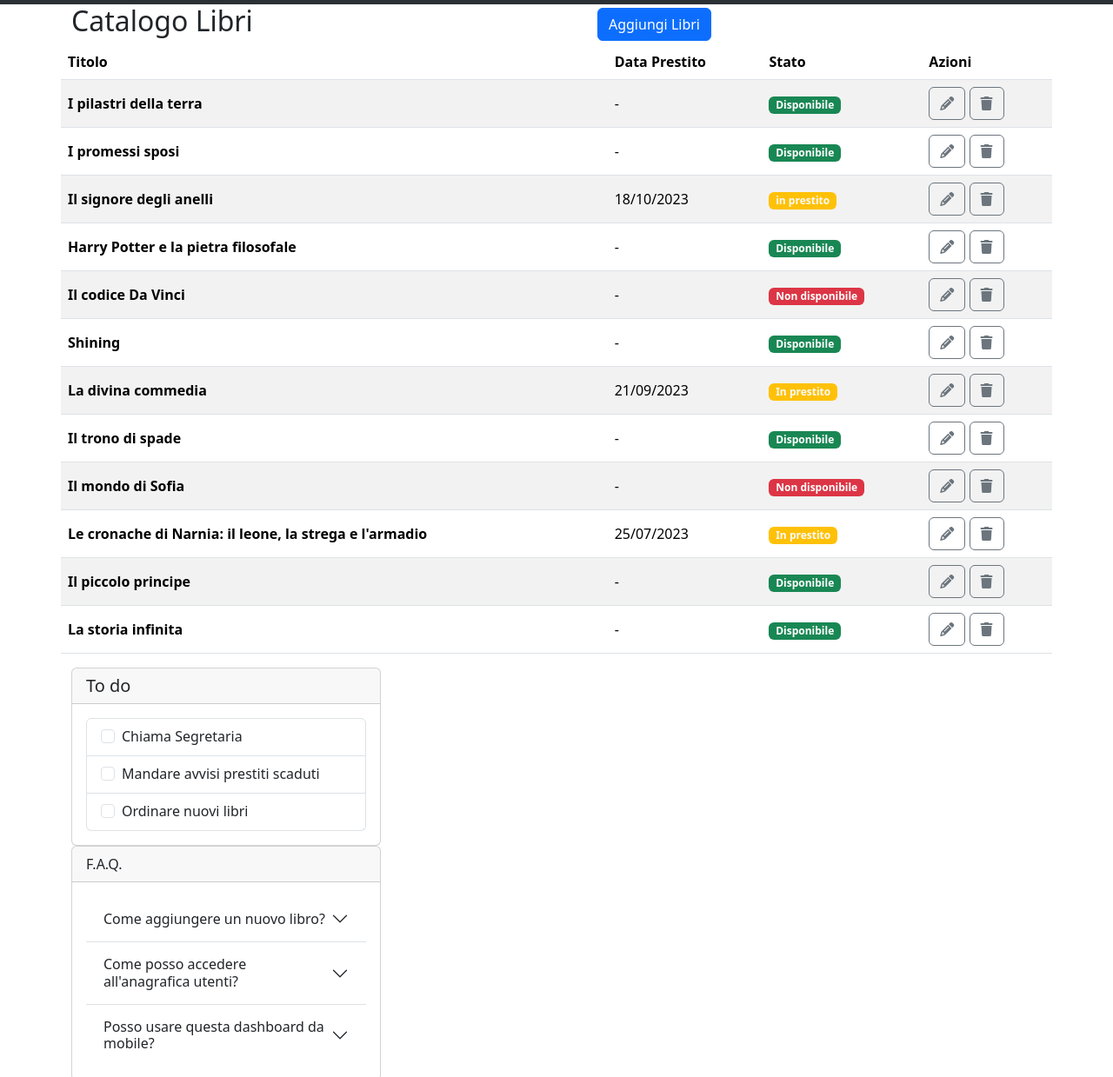
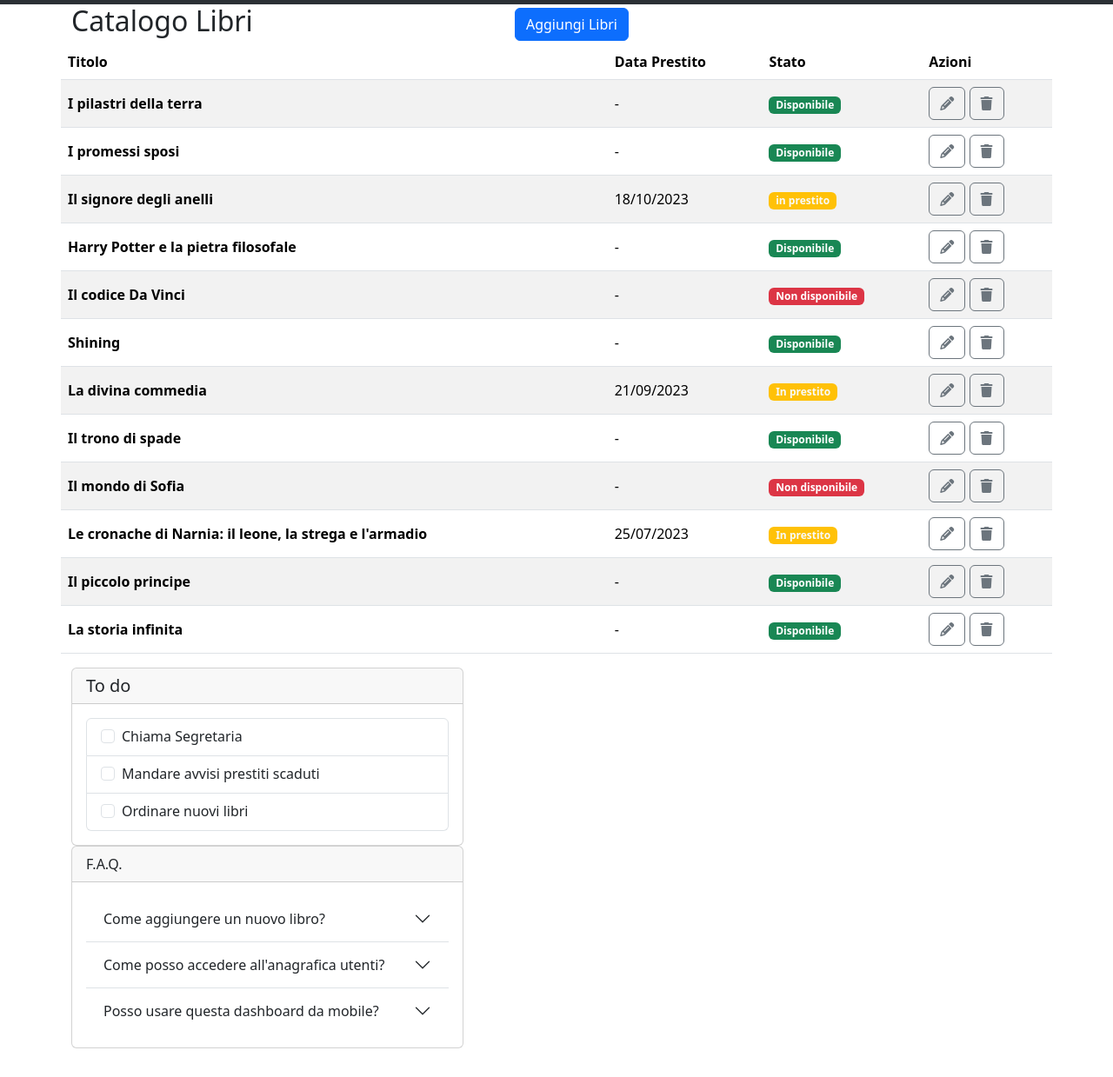
Before and after one commit to Nicole-Villon-Alejandro/html-css-bootstrap-dashboard, a plain HTML site: page index.html in a window 1280 px wide. Shown: the part 61-1300 px from the top of the page at 87% size. After the commit the page ends 1267 px from the top, so only its background shows below. Drawn offline with nearby package versions, Linux system fonts and the light colour scheme.

Commit message:
add:fine esercizio

```diff
--- a/index.html
+++ b/index.html
@@ -48,7 +48,7 @@
       <main>
         <div class="container">
             <div class="row">
-                <div class="col-12 col-lg-8">
+                <div class="col-12 col-lg-7">
                     <div class="d-flex justify-content-between align-items-center">
                         <h2>
                             Catalogo Libri
@@ -241,7 +241,7 @@
                     </tbody>
                   </table>
 
-                <div class="col-12 col-lg-4">
+                <div class="col-12 col-lg-5">
                     <div class="card">
                         <h5 class="card-header">To do</h5>
                         <div class="card-body">
```
